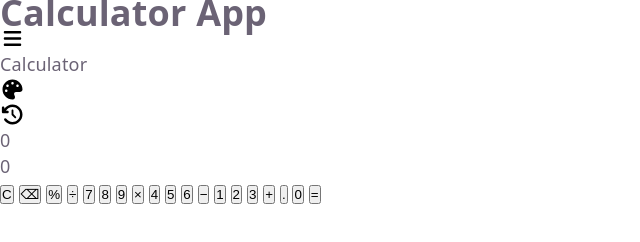
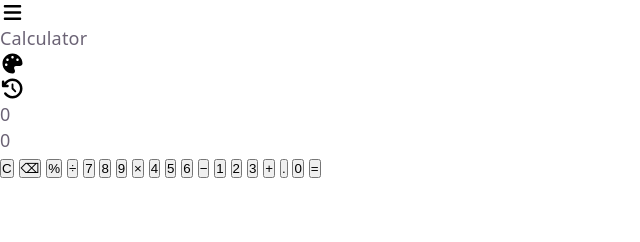
Before and after one commit to hapakjm/calculator-app, a website built with Vite: page calculator-js/index.html in a window 1280 px wide. Shown: the whole page, without its empty margins (0-640 px from the left). Built offline with nearby package versions, Linux system fonts and the light colour scheme.

Commit message:
Remove header section from index.html

```diff
--- a/calculator-js/index.html
+++ b/calculator-js/index.html
@@ -7,10 +7,6 @@
     <title>Calculator</title>
   </head>
   <body>
-    <header>
-      <h1>Calculator App</h1>
-    </header>
-
     <main>
       <div id="app">
         <div class="display">
```
